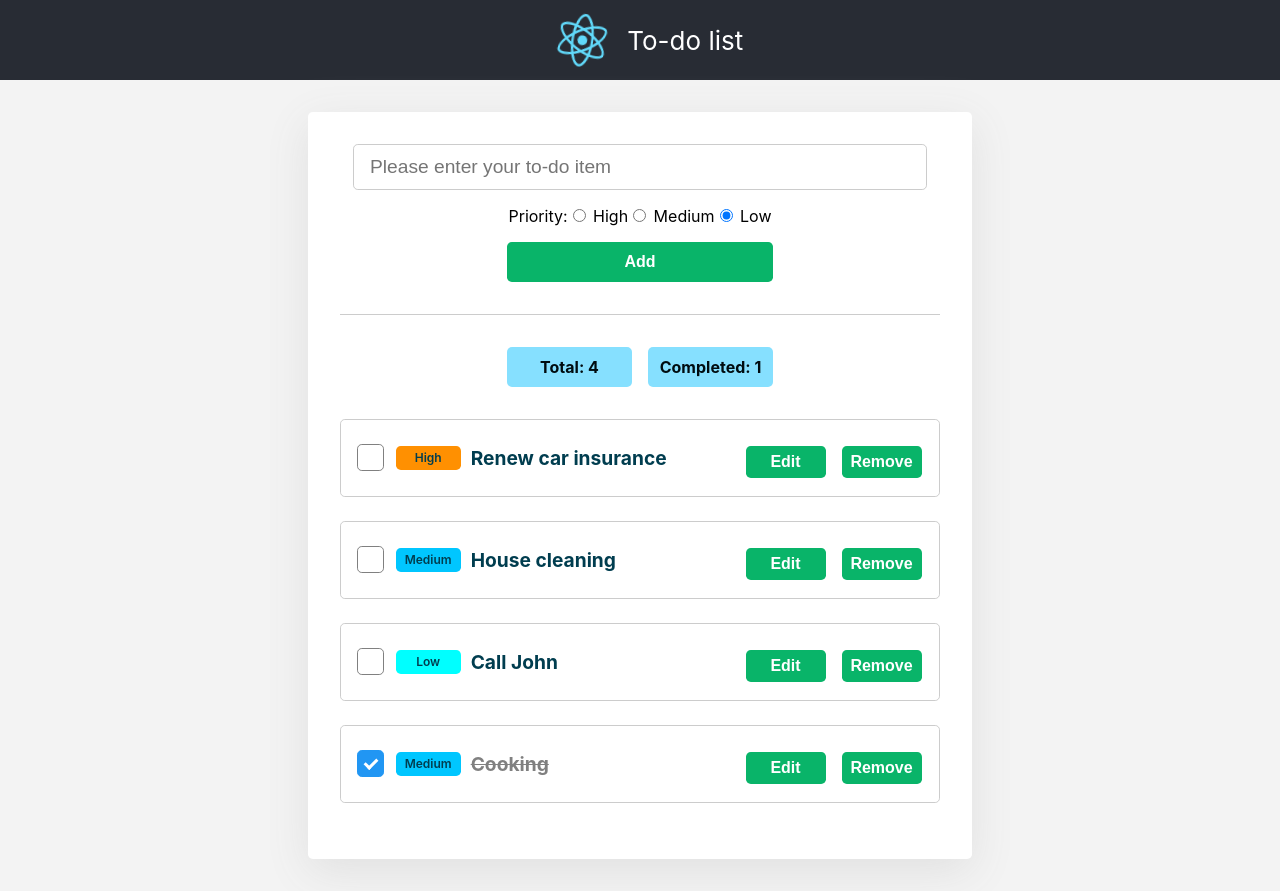
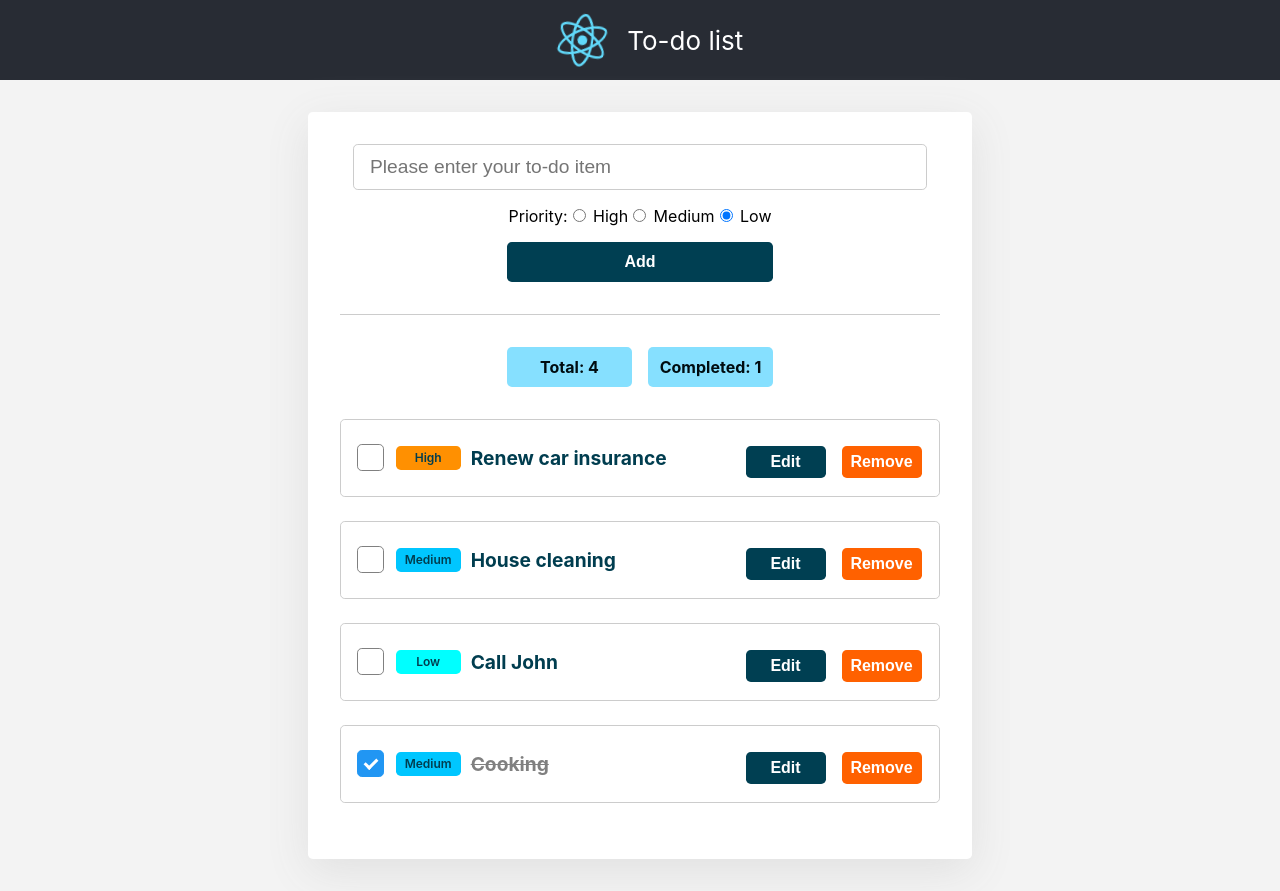
Before and after one commit to asarwar89/ToDo-App, a React (Create React App) app: page / in a window 1280 px wide. Built offline with nearby package versions, Linux system fonts and the light colour scheme.

Commit message:
Button style update

```diff
--- a/src/components/HtmlTags/Button.module.css
+++ b/src/components/HtmlTags/Button.module.css
@@ -1,5 +1,5 @@
 .Button {
-  background-color: #09B469;
+  background-color: #003f52;
   border-radius: 0.3rem;
   border-width: 0;
   color: #fff;
@@ -13,7 +13,7 @@
 }
 
 .Button:hover {
-  background-color: #23CE83;
+  background-color: #1A596C;
 }
 
 .Button.Small {
@@ -23,7 +23,7 @@
   width: auto;
 }
 
-.Button.Delete {
+.Button.Remove {
   background-color: #ff6100;
 }
 
```
